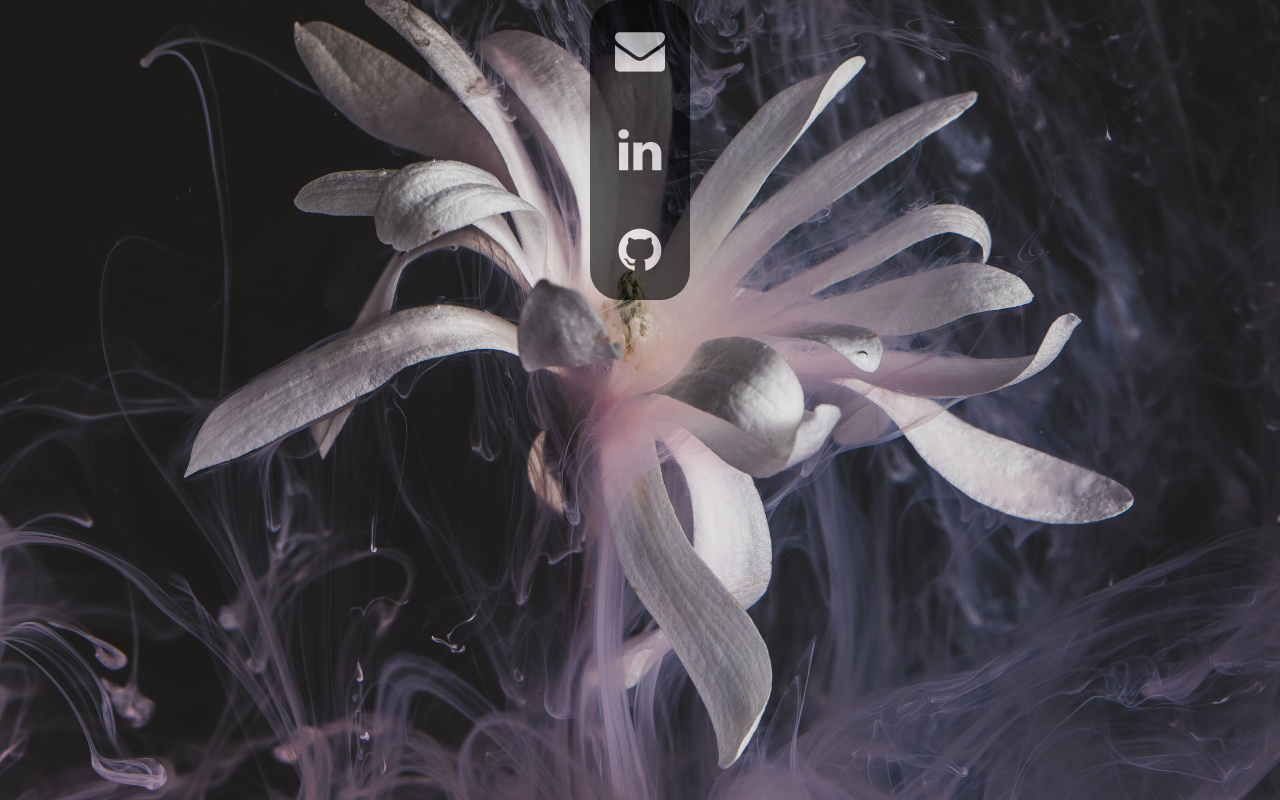
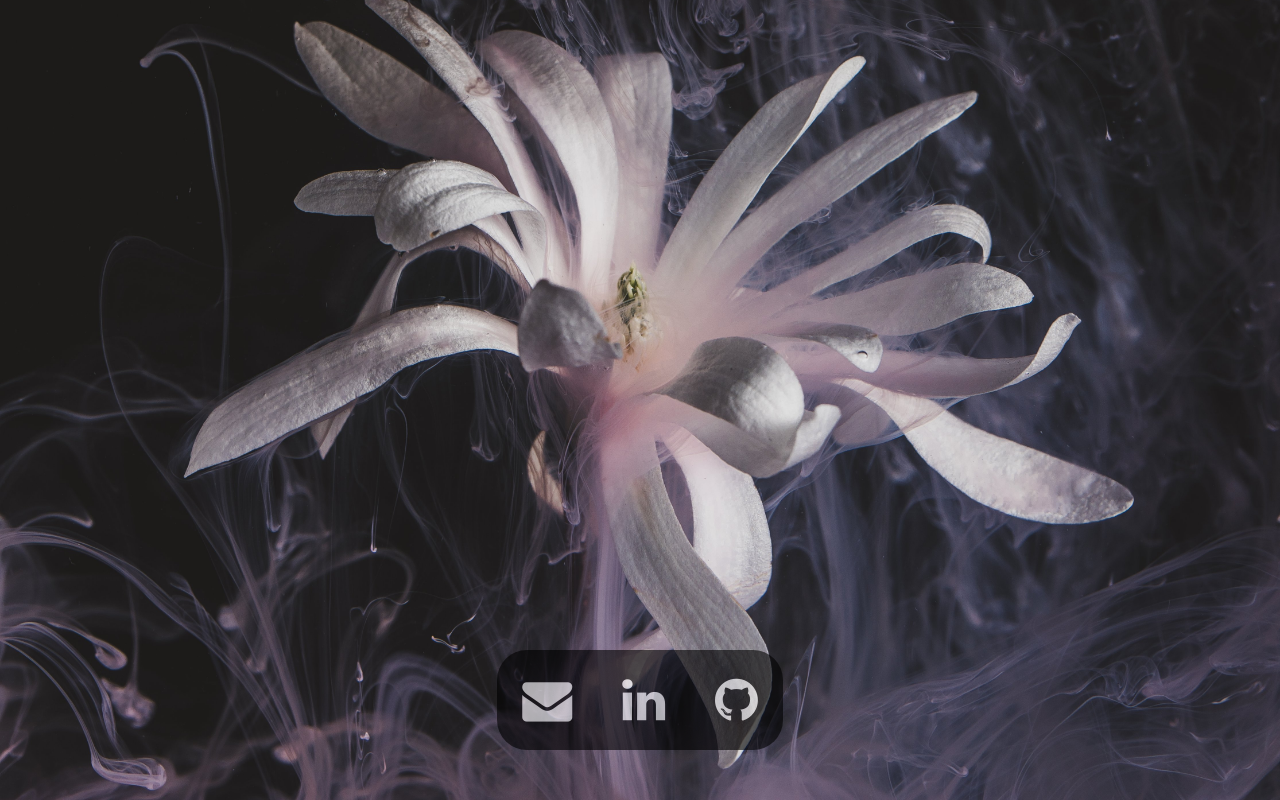
Before and after one commit to patrickdowling41/portfolio, a Vue app: page / in a window 1280 px wide. Built offline with nearby package versions, Linux system fonts and the light colour scheme.

Commit message:
Footer setup and in place

```diff
--- a/src/App.vue
+++ b/src/App.vue
@@ -2,7 +2,13 @@
 
   <div id="app">
 
-    <Footer></Footer>
+      <div id="page-wrapper">
+
+      </div>
+
+      <div class="footer-wrapper">
+      <Footer></Footer>
+      </div>
 
   </div>
 </template>
@@ -13,10 +19,6 @@ import Footer from './components/footer.vue'
 
 export default {
   name: 'app',
-  data() {
-    return {
-    }
-  },
   components: {
     Footer
   }
@@ -38,4 +40,13 @@ body {
 			background-size:  cover;
 			background-image: url('/images/portfolio-background.jpg');
 }
+
+#page-wrapper{
+  min-height: calc(100vh - 150px);
+}
+
+.footer-wrapper {
+  text-align: center;
+}
+
 </style>
--- a/src/components/footer.vue
+++ b/src/components/footer.vue
@@ -1,21 +1,27 @@
 <template>
-  <div class="wrapper">
-    <div id="footer">
-      <div class="container">
-        <div class="row-mb-3">
-          <div class="col-md">
-            <i class="fa fa-envelope" style="font-size:50px;color:white;"></i>
-          </div>
-          <div class="col-md">
-            <i class="fa fa-linkedin" style="font-size:50px;color:white;"></i>
-          </div>
-          <div class="col-md">
-            <i class="fa fa-github" style="font-size:50px;color:white;"></i>
-          </div>
+  <div id="footer">
+    <div class="container">
+
+        <div class="column">
+          <a class="thumbnail" href='mailto:patrick.dowling41@gmail.com'>
+            <i class="fa fa-envelope"></i>
+          </a>
         </div>
-      </div>
+
+        <div class="column">
+          <a class="thumbnail" href='https://www.linkedin.com/in/patrick-dowling-454ab8148'>
+            <i class="fa fa-linkedin"></i>
+          </a>
+        </div>
+
+        <div class="column">
+          <a class="thumbnail" href='https://github.com/patrickdowling41'>
+            <i class="fa fa-github"></i>
+          </a>
+        </div>
     </div>
   </div>
+
 </template>
 
 <script>
@@ -33,16 +39,21 @@ export default {
   border-radius: 30px;
 }
 
-.wrapper {
-  text-align: center;
-}
-
 i {
-  padding: 25px;
+  margin: 25px;
 }
 
 .container {
   display: inline-block;
 }
 
+.thumbnail{
+  font-size:50px;
+  color:white;
+}
+
+.column {
+  display: inline;
+}
+
 </style>
```
